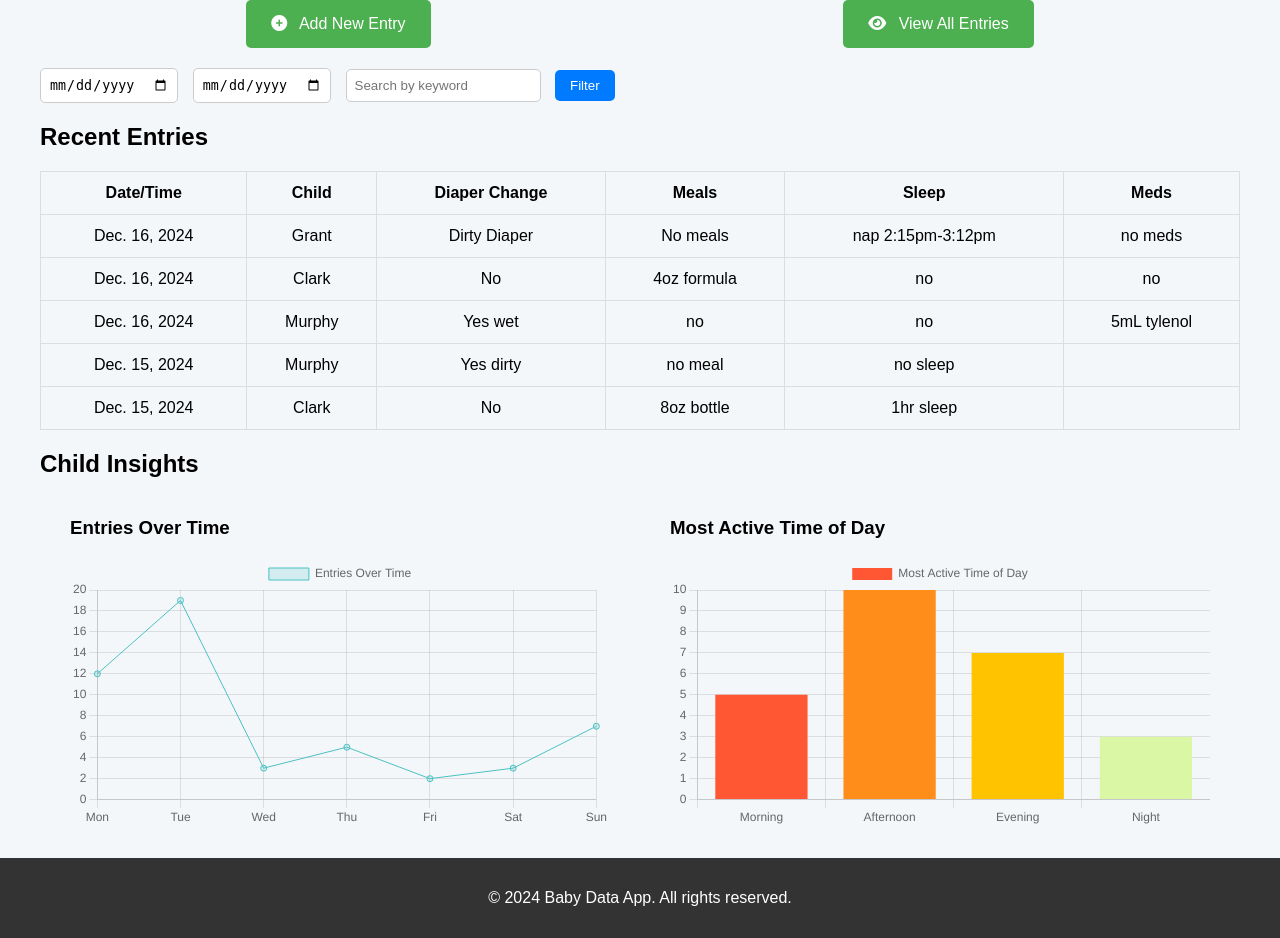
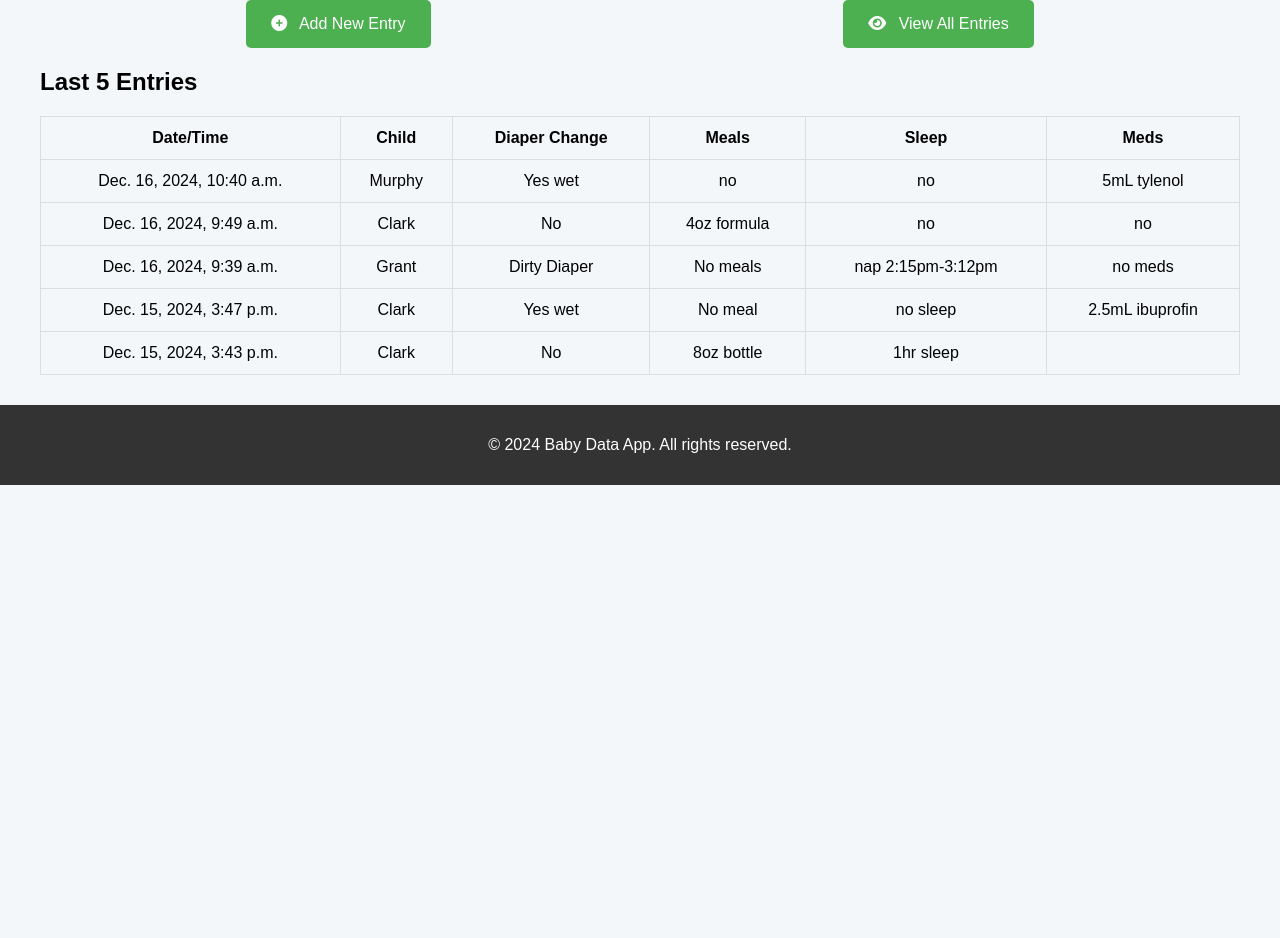
Before and after one commit to mpopelka94/babydataproject, a Django app: page / in a window 1280 px wide. Shown: the part 176-1114 px from the top of the page. After the commit the page ends 661 px from the top, so only its background shows below. Run offline with Django 5.2, Linux system fonts and the light colour scheme; data comes from the database, SQL or seed files in the repository; both versions use the stored data as it was after the commit.

```diff
--- a/BabyDataProject/settings.py
+++ b/BabyDataProject/settings.py
@@ -124,5 +124,6 @@ STATIC_ROOT = BASE_DIR / 'static'
 
 DEFAULT_AUTO_FIELD = 'django.db.models.BigAutoField'
 
+LOGIN_URL = '/accounts/login/'
 LOGIN_REDIRECT_URL = '/'
 LOGOUT_REDIRECT_URL = '/accounts/login/'
--- a/babyapp/forms.py
+++ b/babyapp/forms.py
@@ -5,6 +5,7 @@
 class DataEntryForm(forms.ModelForm):
     class Meta:
         model = Baby
+
         fields = ['name','age','allergy']
         widgets = {
             'name': TextInput(attrs={
--- a/babyapp/templates/home.html
+++ b/babyapp/templates/home.html
@@ -42,19 +42,19 @@
                 </button>
             </div>
 
-            <!-- Date Filter and Search Bar -->
-            <div class="filters">
-                <form method="GET" action="{% url 'home' %}">
-                    <input type="date" name="start_date" placeholder="Start Date" value="{{ request.GET.start_date }}">
-                    <input type="date" name="end_date" placeholder="End Date" value="{{ request.GET.end_date }}">
-                    <input type="text" name="search" placeholder="Search by keyword" value="{{ request.GET.search }}">
-                    <button type="submit">Filter</button>
-                </form>
-            </div>
+{#            <!-- Date Filter and Search Bar -->#}
+{#            <div class="filters">#}
+{#                <form method="GET" action="{% url 'home' %}">#}
+{#                    <input type="date" name="start_date" placeholder="Start Date" value="{{ request.GET.start_date }}">#}
+{#                    <input type="date" name="end_date" placeholder="End Date" value="{{ request.GET.end_date }}">#}
+{#                    <input type="text" name="search" placeholder="Search by keyword" value="{{ request.GET.search }}">#}
+{#                    <button type="submit">Filter</button>#}
+{#                </form>#}
+{#            </div>#}
 
             <!-- Recent Entries Section -->
             <section class="recent-entries">
-                <h2>Recent Entries</h2>
+                <h2>Last 5 Entries</h2>
                 <table>
                     <thead>
                         <tr>
@@ -69,7 +69,7 @@
                     <tbody>
                         {% for entry in recent_entries %}
                             <tr>
-                                <td>{{ entry.created_at_date }}</td>
+                                <td>{{ entry.created_at_time }}</td>
                                 <td>{{ entry.name }}</td>
                                 <td>{{ entry.diaper_change }}</td>
                                 <td>{{ entry.meal }}</td>
@@ -81,21 +81,46 @@
                     </tbody>
                 </table>
             </section>
-
-            <!-- Insights / Analytics -->
-            <section class="insights">
-                <h2>Child Insights</h2>
-                <div class="graphs">
-                    <div class="graph">
-                        <h3>Entries Over Time</h3>
-                        <canvas id="entriesOverTimeChart"></canvas> <!-- Placeholder for graph -->
-                    </div>
-                    <div class="graph">
-                        <h3>Most Active Time of Day</h3>
-                        <canvas id="activeTimeChart"></canvas> <!-- Placeholder for graph -->
-                    </div>
-                </div>
-            </section>
+{#            <section class="recent-entries">#}
+{#                <h2>Baby Information</h2>#}
+{#                <table>#}
+{#                    <thead>#}
+{#                        <tr>#}
+{#                            <th>Baby Name</th>#}
+{##}
+{#                            <th>Meals</th>#}
+{#                            <th>Sleep</th>#}
+{#                            <th>Meds</th>#}
+{#                        </tr>#}
+{#                    </thead>#}
+{#                    <tbody>#}
+{#                        {% for entry in recent_entries %}#}
+{#                            <tr>#}
+{#                                <td>{{ entry.name }}</td>#}
+{#                                <td>{{ entry.age }}</td>#}
+{#                                <td>{{ entry.meal }}</td>#}
+{#                                <td>{{ entry.sleep }}</td>#}
+{#                                <td>{{ entry.meds }}</td>#}
+{#                                <td>{{ entry.allergies }}</td>}#}
+{#                            </tr>#}
+{#                        {% endfor %}#}
+{#                    </tbody>#}
+{#                </table>#}
+{#            </section>#}
+{#            <!-- Insights / Analytics -->#}
+{#            <section class="insights">#}
+{#                <h2>Child Insights</h2>#}
+{#                <div class="graphs">#}
+{#                    <div class="graph">#}
+{#                        <h3>Entries Over Time</h3>#}
+{#                        <canvas id="entriesOverTimeChart"></canvas> <!-- Placeholder for graph -->#}
+{#                    </div>#}
+{#                    <div class="graph">#}
+{#                        <h3>Most Active Time of Day</h3>#}
+{#                        <canvas id="activeTimeChart"></canvas> <!-- Placeholder for graph -->#}
+{#                    </div>#}
+{#                </div>#}
+{#            </section>#}
         </div>
     </main>
 
--- a/babyapp/templates/input_data.html
+++ b/babyapp/templates/input_data.html
@@ -48,6 +48,9 @@
             {{ form.meds }}
         </div>
         <div class="form-group">
+            {{ form.allergy }}
+        </div>
+        <div class="form-group">
             <input class="btn btn-primary" type="submit" value="Submit">
         </div>
         </form>
--- a/babyapp/templates/view_data.html
+++ b/babyapp/templates/view_data.html
@@ -60,7 +60,7 @@
                     <tbody>
                         {% for entry in data_entries %}
                             <tr>
-                                <td>{{ entry.created_at_date }}</td>
+                                <td>{{ entry.created_at_time }}</td>
                                 <td>{{ entry.name }}</td>
                                 <td>{{ entry.diaper_change }}</td>
                                 <td>{{ entry.meal }}</td>
--- a/babyapp/urls.py
+++ b/babyapp/urls.py
@@ -1,10 +1,13 @@
 from django.urls import path, include
 from django.contrib import admin
+from django.contrib.auth import views as auth_views
 from . import views
 
 urlpatterns = [
     path('newdata/', views.input_data, name='input_data'),
     path('view/', views.view_data, name='view_data'),
+
+    path('accounts/login/', include('django.contrib.auth.urls')),
 
     path('accounts/', include('django.contrib.auth.urls')), # For authentication views
     path('register/', views.register, name='register'),
--- a/babyapp/views.py
+++ b/babyapp/views.py
@@ -2,12 +2,17 @@ from django.urls import path
 from django.shortcuts import render, redirect
 from django.contrib.auth.forms import UserCreationForm
 from django.contrib.auth import login, authenticate, logout
+from django.contrib.auth.decorators import login_required
 from django.contrib import messages
+from datetime import date
+from graphql_jwt.decorators import login_required, permission_required
+
 from .forms import DataEntryForm, BabyEventForm
 from .models import Baby, BabyEvent
 
 
-# View to input new data
+# View to input new data - login required
+
 def input_data(request):
     if request.method == 'POST':
         # form = DataEntryForm(request.POST)
@@ -20,10 +25,11 @@ def input_data(request):
         form = BabyEventForm()
     return render(request, 'input_data.html', {'form': form})
 
-# View to display all data entries
+# View to display all data entries - login required
+
 def view_data(request):
     # data_entries = Baby.objects.all().order_by('-created_at_date')  # Order by the most recent first
-    data_entries = BabyEvent.objects.all().order_by('-created_at_date') # Order by the most recent first
+    data_entries = BabyEvent.objects.all().order_by('-created_at_time') # Order by the most recent first
     return render(request, 'view_data.html', {'data_entries': data_entries})
 # View for user registration
 def register(request):
@@ -39,12 +45,17 @@ def register(request):
     return render(request, 'register.html', {'form': form})
 
 # View for user profile
+
 def profile(request):
     return render(request, 'profile.html')
+
 def home(request):
+
+    today = date.today()
     # Retrieve recent entries
     # recent_entries = Baby.objects.all().order_by('-created_at_date')[:5]  # Get the latest 5 entries
-    recent_entries = BabyEvent.objects.all().order_by('-created_at_date')[:5] # Get the latest 5 entries
+    recent_entries = BabyEvent.objects.all().order_by('-created_at_time')[:5] # Get the latest 5 entries
+    # recent_entries = BabyEvent.objects.filter(created_at_time__day=today)  # Get the latest 5 entries
 
     return render(request, 'home.html', {
         'recent_entries': recent_entries
```
Also changed, not shown: BabyDataProject/views.py (+6 -3 lines), babyapp/models.py (+8 -6 lines), db.sqlite3.
